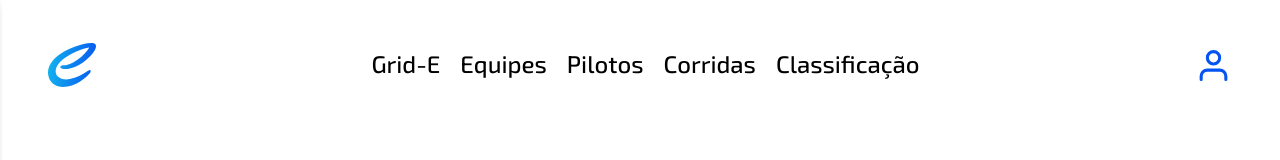
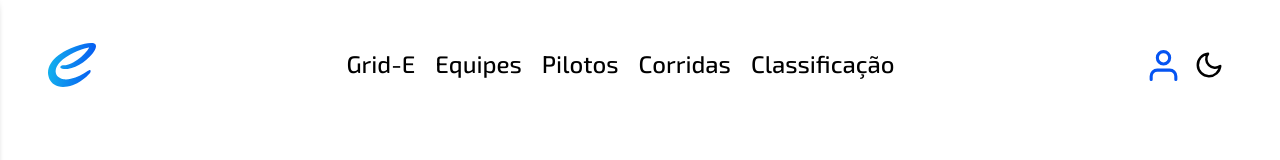
Before and after one commit to E-fficency/mahindra, a React (Vite) app: page / in a window 1280 px wide. Shown: the top 160 px of the page. Built offline with nearby package versions, Linux system fonts and the light colour scheme.

Commit message:
toggle tema desktop

```diff
--- a/src/components/Header/index.jsx
+++ b/src/components/Header/index.jsx
@@ -1,13 +1,32 @@
-import imgMenu from '../../assets/menu-hamburguer.svg';
-import Logo from '../../assets/logo/logo.svg';
-import User from '../../assets/user.svg';
-import { useEffect, useState } from 'react';
-import MenuHamburguer from '../MenuHamburguer';
-import MenuHamburguerList from '../MenuHamburguer/MenuHamburguerList';
-import { Link, useLocation } from 'react-router-dom';
+import imgMenu from "../../assets/menu-hamburguer.svg";
+import Logo from "../../assets/logo/logo.svg";
+import User from "../../assets/user.svg";
+import { useEffect, useState } from "react";
+import MenuHamburguer from "../MenuHamburguer";
+import MenuHamburguerList from "../MenuHamburguer/MenuHamburguerList";
+import { Link } from "react-router-dom";
+import { FiMoon } from "react-icons/fi";
+import { IoSunnyOutline } from "react-icons/io5";
 
 const Header = () => {
-  const location = useLocation()
+  const [theme, setTheme] = useState(() => {
+    return localStorage.getItem("theme") || "light";
+  });
+
+  const toggleTheme = () => {
+    const newTheme = theme === "light" ? "dark" : "light";
+    setTheme(newTheme);
+    localStorage.setItem("theme", newTheme);
+  };
+
+  useEffect(() => {
+    if (theme === "dark") {
+      document.documentElement.classList.add("dark");
+    } else {
+      document.documentElement.classList.remove("dark");
+    }
+  }, [theme]);
+
   const [menuOpen, setMenuOpen] = useState(false);
   const components = [
     <MenuHamburguer menuOpen={menuOpen} setMenuOpen={setMenuOpen} />,
@@ -20,7 +39,7 @@ const Header = () => {
     }
   }, [window.innerWidth]);
 
-  window.addEventListener('resize', function () {
+  window.addEventListener("resize", function () {
     if (window.innerWidth > 768) {
       setComponentShow(components[1]);
     } else {
@@ -36,15 +55,29 @@ const Header = () => {
             <img src={imgMenu} alt="Menu hamburguer" />
           </button>
           <Link
-              to={'/'}
+            to={"/"}
             className="w-12 flex items-center justify-center hover:opacity-60 transition-all cursor-pointer"
           >
             <img src={Logo} alt="Logo" />
           </Link>
           {componentShow}
+          <div className="flex items-center gap-1">
             <button className="hover:opacity-60 transition-all">
-              <Link to={'/perfil'}><img src={User} alt="Icone user" /></Link>
+              <Link to={"/perfil"}>
+                <img src={User} alt="Icone user" />
+              </Link>
             </button>
+            <button
+              className="cursor pointer rounded-full p-2"
+              onClick={toggleTheme}
+            >
+              {theme === "light" ? (
+                <FiMoon size={30} />
+              ) : (
+                <IoSunnyOutline size={30} color="white" />
+              )}
+            </button>
+          </div>
         </nav>
       </header>
     </>
```
Lines whose indentation alone changed are shown as unchanged.
